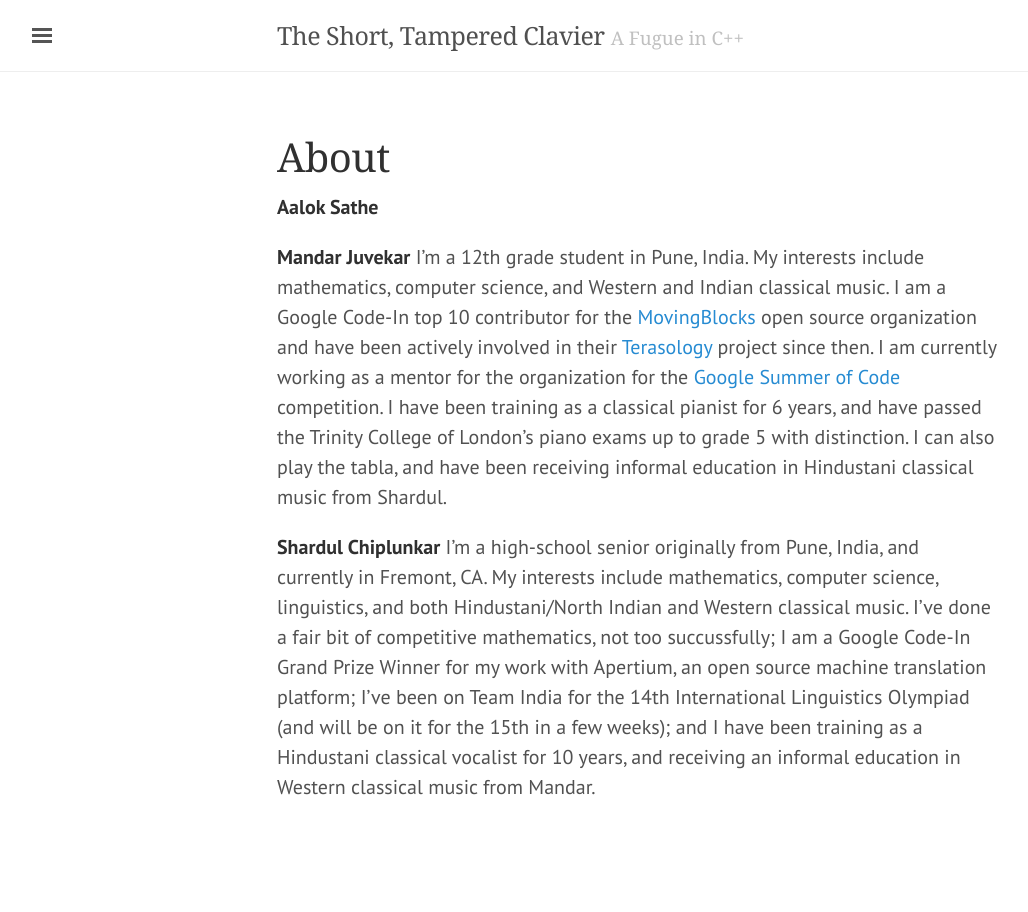
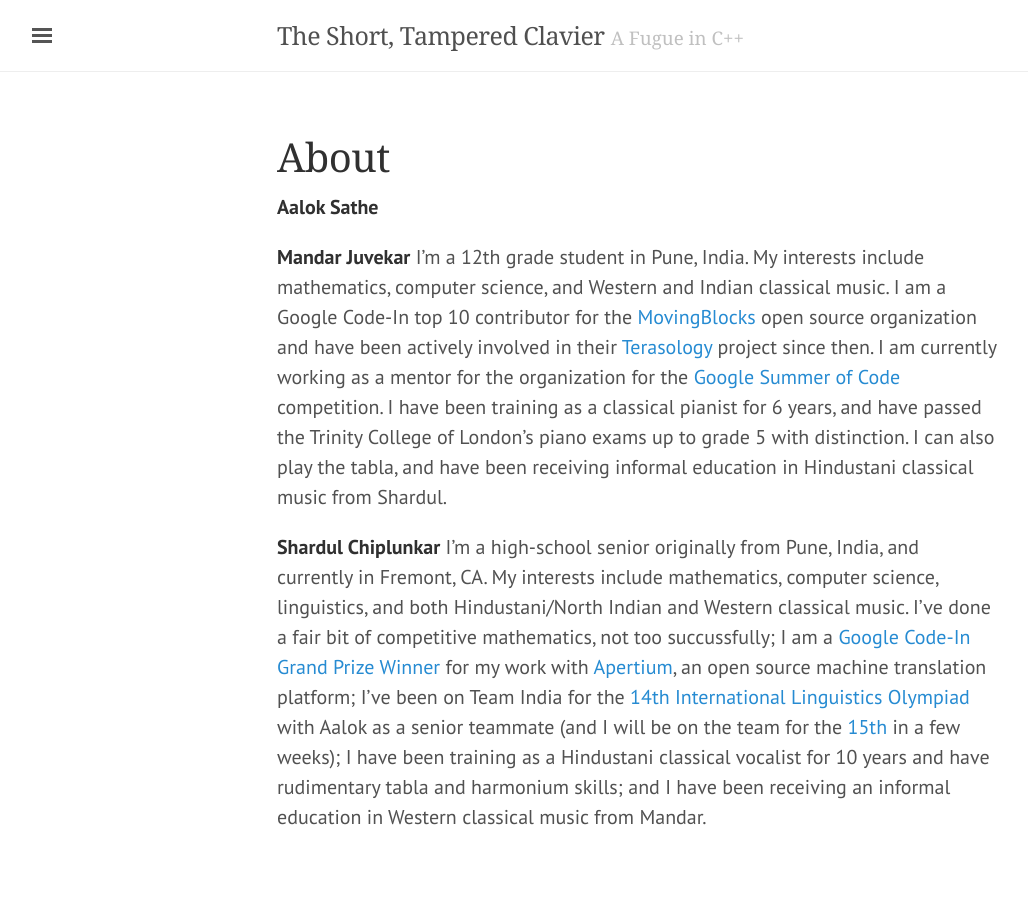
Before and after one commit to theshorttamperedclavier/theshorttamperedclavier.github.io, a Jekyll site: the page built from about.md, in a window 1280 px wide. Shown: the whole page, without its empty margins (3-1031 px from the left). Built offline with Jekyll 4.4.1, drawn with Linux system fonts in a browser that asks for light colours; nearby versions of some CDN libraries; some web fonts are replaced.

Commit message:
Add links to About and latest post

```diff
--- a/about.md
+++ b/about.md
@@ -20,9 +20,13 @@
 **Shardul Chiplunkar** I'm a high-school senior originally from Pune, India, and
 currently in Fremont, CA. My interests include mathematics, computer science,
 linguistics, and both Hindustani/North Indian and Western classical music. I've
-done a fair bit of competitive mathematics, not too succussfully; I am a Google
-Code-In Grand Prize Winner for my work with Apertium, an open source machine
-translation platform; I've been on Team India for the 14th International
-Linguistics Olympiad (and will be on it for the 15th in a few weeks); and I have
-been training as a Hindustani classical vocalist for 10 years, and receiving an
-informal education in Western classical music from Mandar.
+done a fair bit of competitive mathematics, not too succussfully; I am a
+[Google Code-In Grand Prize Winner](https://opensource.googleblog.com/2017/01/announcing-google-code-in-2016-winners.html)
+for my work with [Apertium](https://www.apertium.org/), an open source machine
+translation platform; I've been on Team India for the
+[14th International Linguistics Olympiad](http://iol14.plo-in.org/)
+with Aalok as a senior teammate (and I will be on the team for the
+[15th](http://www.iol2017.ie/) in a few weeks); I have been training as a
+Hindustani classical vocalist for 10 years and have rudimentary tabla and
+harmonium skills; and I have been receiving an informal education in Western
+classical music from Mandar.
```
Also changed, not shown: _posts/2017-06-18-wh-questions.md (+5 -5 lines).
